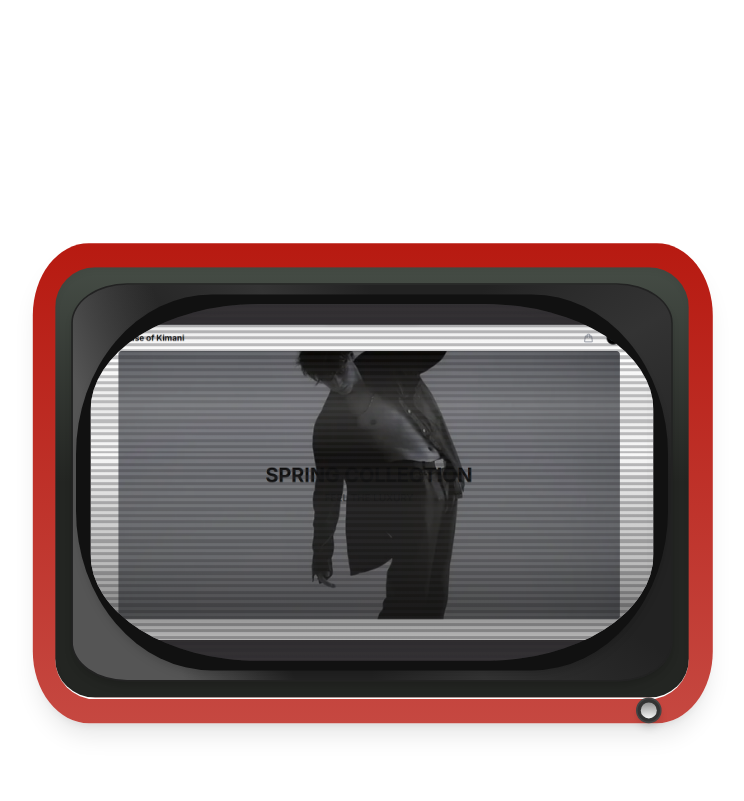
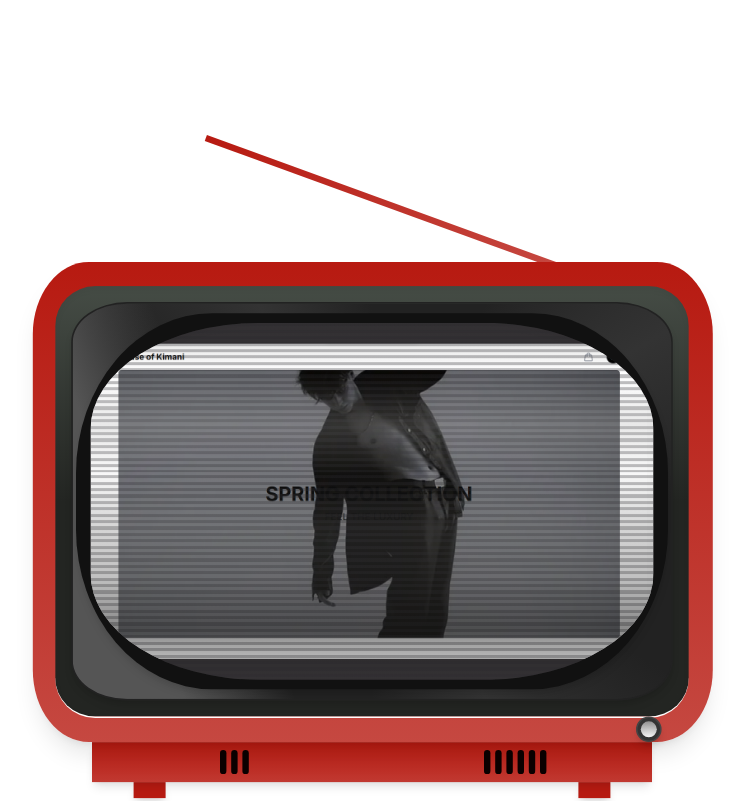
Before and after one commit to denismwangikimani/portfolio, a Next.js app: page / in a window 1280 px wide. Shown: the part 1680-2481 px from the top of the page, without its empty margins (268-1012 px from the left). Built offline with nearby package versions, Linux system fonts and the light colour scheme.

Commit message:
feat: enhance RetroTV component with new antenna, base, and feet designs

```diff
--- a/src/components/TV.tsx
+++ b/src/components/TV.tsx
@@ -17,12 +17,26 @@ const RetroTV: React.FC<RetroTVProps> = ({
     <div className="container flex justify-center items-center mt-16">
       <div className={`tv ${powerOn ? "on" : ""}`}>
         <div className="television-container flex flex-col items-center z-[1]">
+          {/* Antenna - removed mb-2 to eliminate the gap */}
+          <div className="antenna-container w-[235px] h-[60px] flex flex-col justify-end">
+            <div
+              className="antenna w-full h-[4px] z-0 flex items-center"
+              style={{
+                background: `linear-gradient(to right, ${tvColor}, ${tvColor}cc)`,
+                transformOrigin: "100% 50%",
+                transform: "rotate(20deg) translateY(3px)",
+              }}
+            ></div>
+          </div>
+
           <div
             className="television w-[425px] h-[300px] rounded-[35px/45px] shadow-lg flex justify-center items-center z-[2] relative"
             style={{
               background: `linear-gradient(${tvColor}, ${tvColor}cc)`, // Use tvColor with gradient
+              marginTop: "-2px", // Add negative margin to connect with antenna
             }}
           >
+            {/* Rest of TV code remains the same */}
             <div className="television-inner w-[93%] h-[90%] bg-gradient-to-b from-[#454c45] via-[#232522] to-[#232522] border-b border-white shadow-inner relative flex content-center rounded-[25px/25px]">
               {/* Screen - takes the full width */}
               <div className="television-screen-container border border-[#222] shadow-md rounded-[35px/25px] m-[10px] overflow-hidden flex justify-center items-center bg-[linear-gradient(70deg,#555_15%,transparent_30%),repeating-conic-gradient(#222_0_30deg,#333_60deg,#222_90deg)] w-full">
@@ -69,6 +83,44 @@ const RetroTV: React.FC<RetroTVProps> = ({
               </div>
             </div>
           </div>
+
+          {/* TV Base */}
+          <div
+            className="television-base w-[350px] h-[25px] flex justify-between items-center shadow-md relative"
+            style={{
+              background: `linear-gradient(to bottom, ${tvColor}, ${tvColor}dd)`,
+            }}
+          >
+            <div className="slots w-1/2 h-[15px] flex justify-center">
+              <div className="slot w-1 h-full bg-[#0b0000] ml-[3px] rounded-sm"></div>
+              <div className="slot w-1 h-full bg-[#0b0000] ml-[3px] rounded-sm"></div>
+              <div className="slot w-1 h-full bg-[#0b0000] ml-[3px] rounded-sm"></div>
+            </div>
+            <div className="slots w-1/2 h-[15px] flex justify-center">
+              <div className="slot w-1 h-full bg-[#0b0000] ml-[3px] rounded-sm"></div>
+              <div className="slot w-1 h-full bg-[#0b0000] ml-[3px] rounded-sm"></div>
+              <div className="slot w-1 h-full bg-[#0b0000] ml-[3px] rounded-sm"></div>
+              <div className="slot w-1 h-full bg-[#0b0000] ml-[3px] rounded-sm"></div>
+              <div className="slot w-1 h-full bg-[#0b0000] ml-[3px] rounded-sm"></div>
+              <div className="slot w-1 h-full bg-[#0b0000] ml-[3px] rounded-sm"></div>
+            </div>
+          </div>
+
+          {/* TV Feet */}
+          <div className="foot-container w-[70%] flex justify-between">
+            <div
+              className="foot left w-5 h-2.5 shadow-md"
+              style={{
+                background: tvColor,
+              }}
+            ></div>
+            <div
+              className="foot right w-5 h-2.5 shadow-md"
+              style={{
+                background: tvColor,
+              }}
+            ></div>
+          </div>
         </div>
       </div>
 
```
